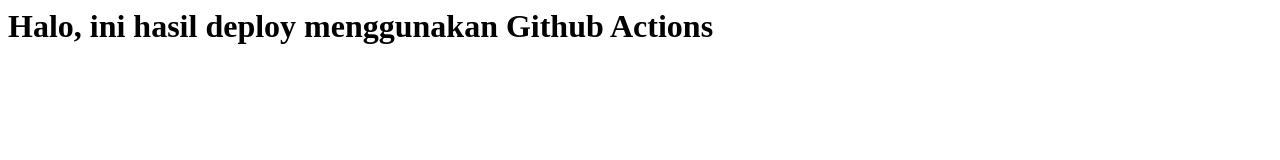
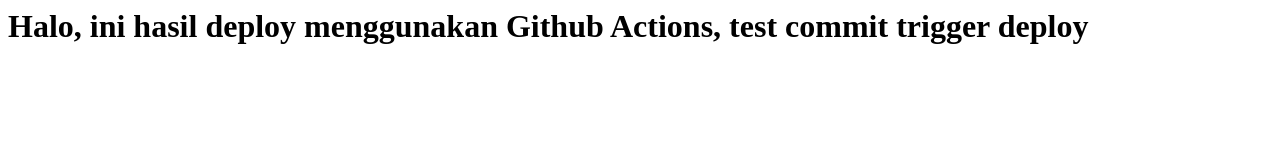
Before and after one commit to ISMAILABDURRAHIMNF/explore-github-actions, a plain HTML site: page index.html in a window 1280 px wide. Drawn offline with Linux system fonts and the light colour scheme.

Commit message:
Update index.html

```diff
--- a/index.html
+++ b/index.html
@@ -1 +1 @@
-<h1>Halo, ini hasil deploy menggunakan Github Actions</h1>
+<h1>Halo, ini hasil deploy menggunakan Github Actions, test commit trigger deploy</h1>
```
